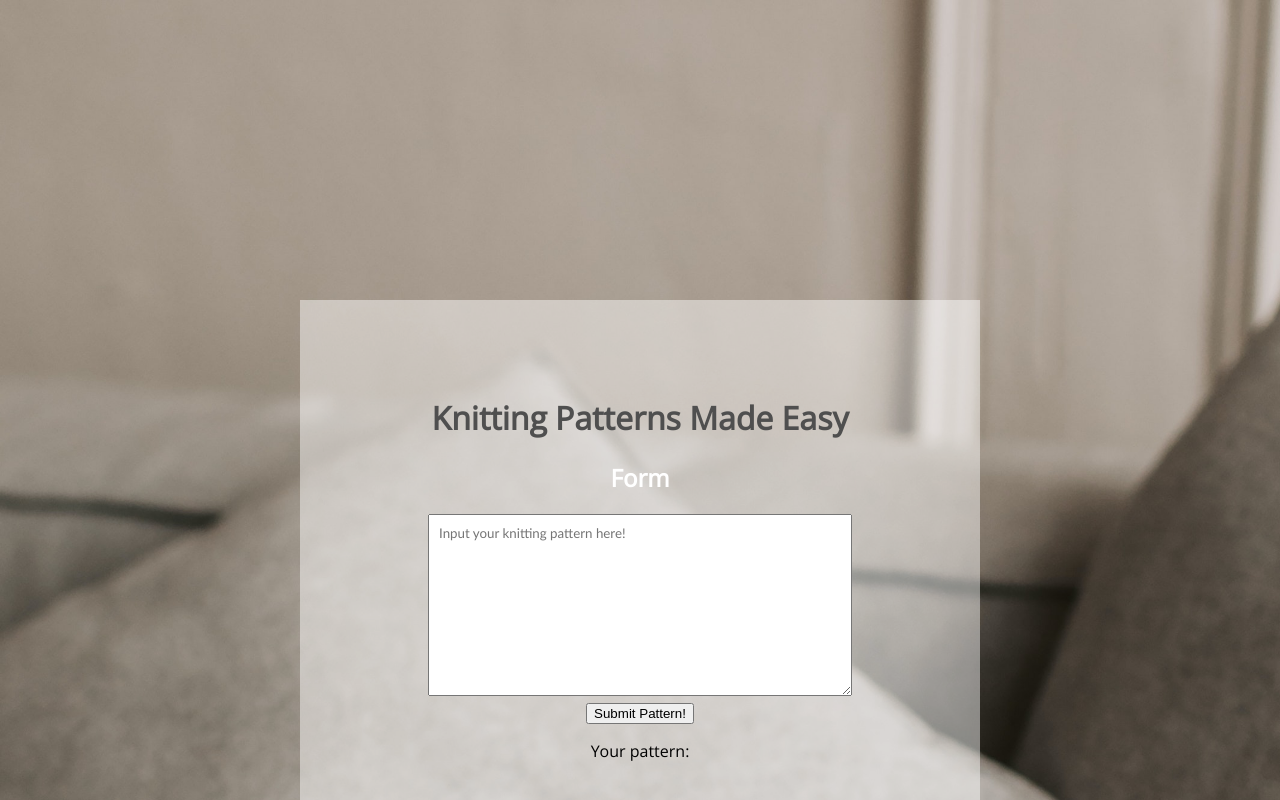
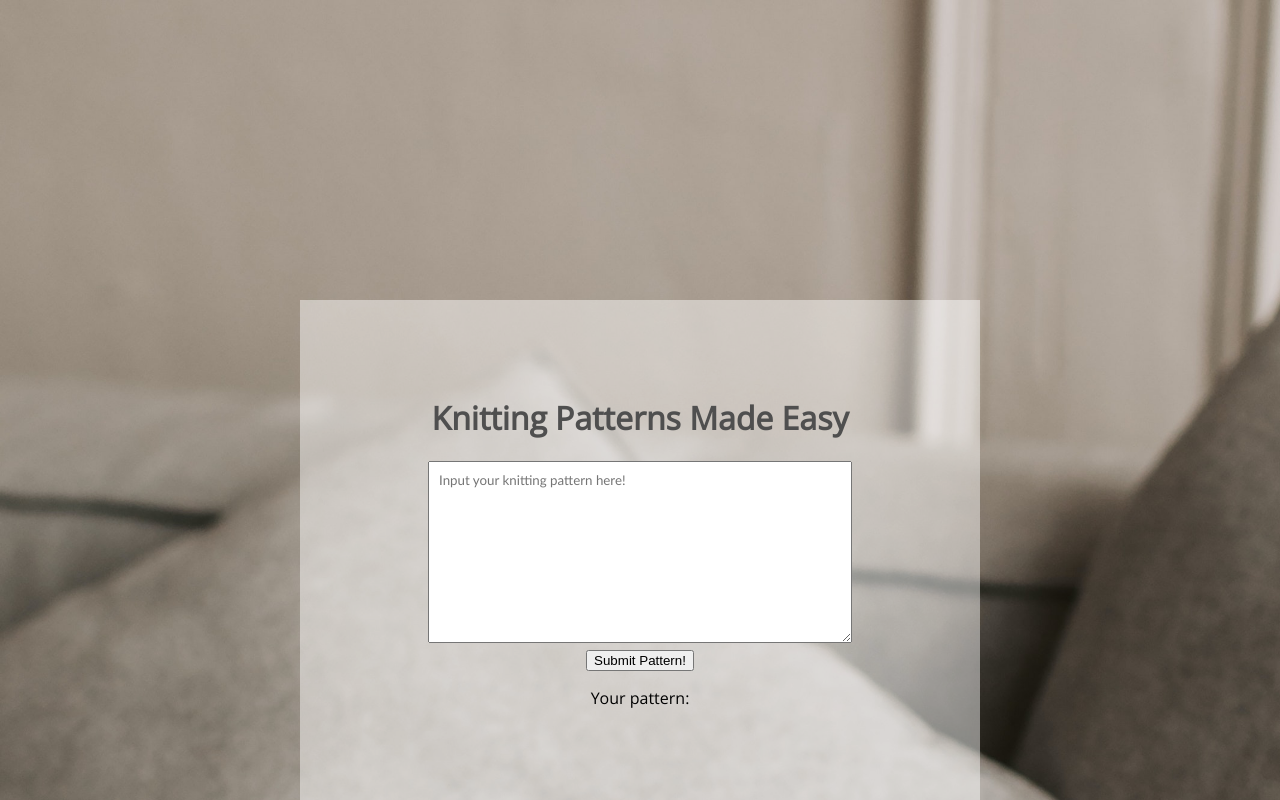
Before and after one commit to emilysaeli/front-end-knitting-patterns, a React (Create React App) app: page / in a window 1280 px wide. Shown: the top 800 px of the page. Built offline with nearby package versions, Linux system fonts and the light colour scheme.

Commit message:
remove form heading

```diff
--- a/src/components/Form.js
+++ b/src/components/Form.js
@@ -32,7 +32,6 @@ const Form = (props) => {
   };
   return (
     <div>
-      <h2>Form</h2>
       <form onSubmit={onSubmit}>
         <div className="input-container">
           <label hidden htmlFor="pattern-form">
```
